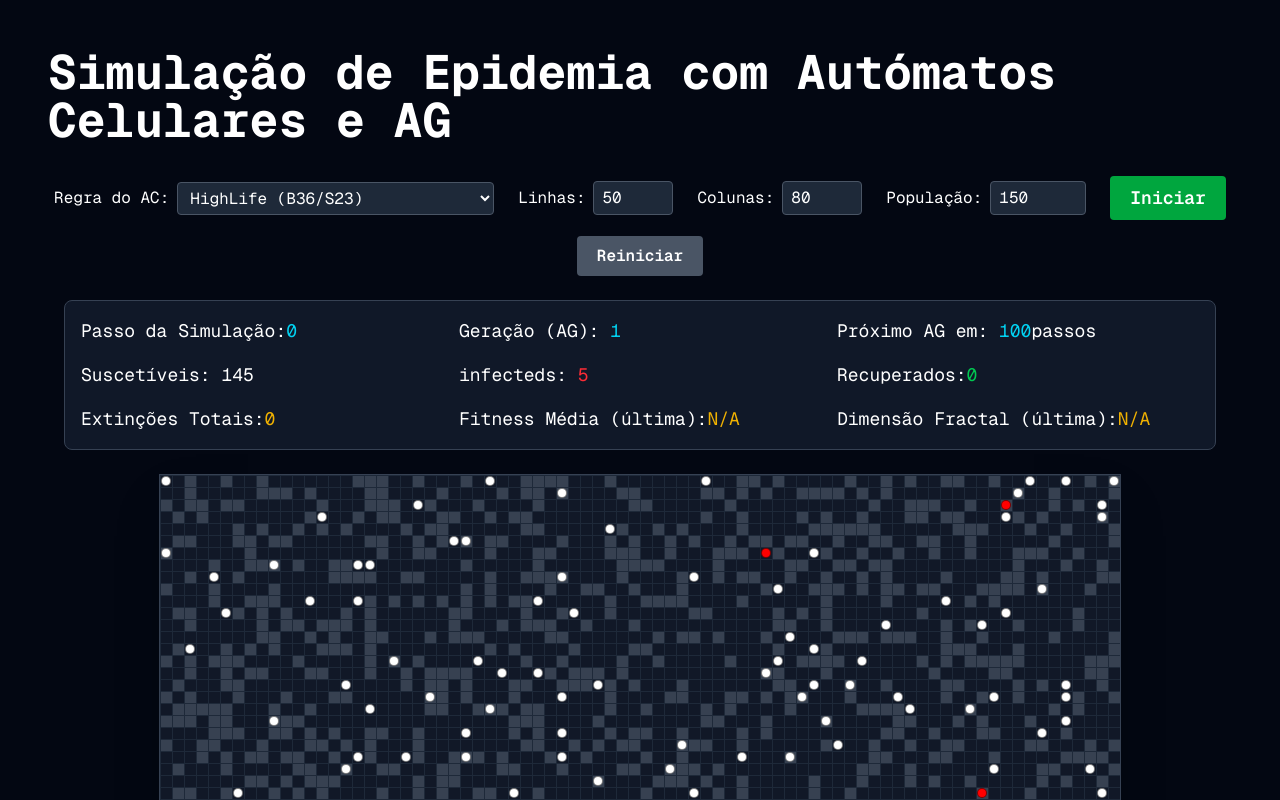
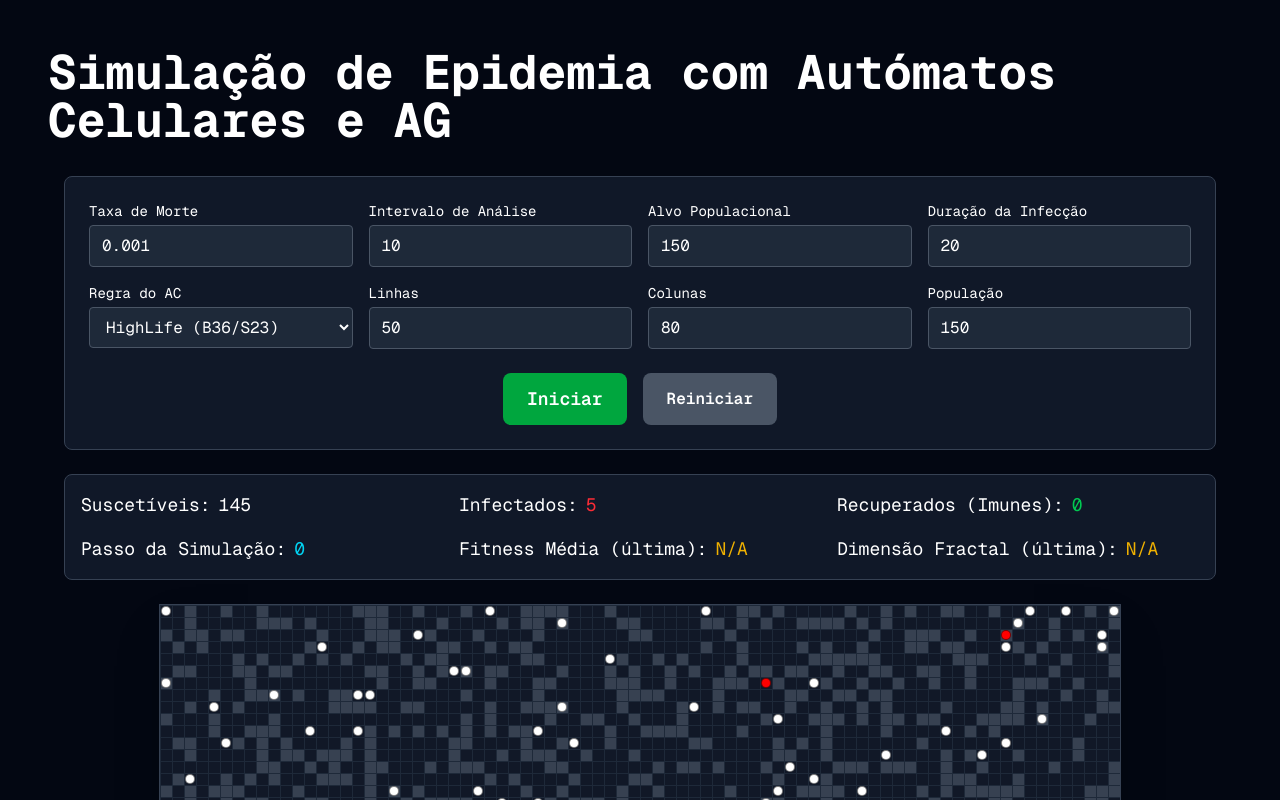
Before and after one commit to eugeniol2/cellular_automata, a Next.js app in the folder game-of-life-nextjs/: page / in a window 1280 px wide. Shown: the top 800 px of the page. Built offline with nearby package versions, Linux system fonts and the light colour scheme.

Commit message:
refactor: user interface inputs added and methods functions are now receiving props more cleary

```diff
--- a/game-of-life-nextjs/src/app/hooks/methods/index.ts
+++ b/game-of-life-nextjs/src/app/hooks/methods/index.ts
@@ -1,10 +1,14 @@
 import { Agent, createAgent, GENOME_LENGTH } from "@/app/agents/agent";
 
-const NEIGHBOR_RADIUS = 2; // infection range
-const INFECTION_DURATION = 20; // infection duration
 const MUTATION_RATE = 0.15;
 
-export function processInfection(agents: Agent[]): Set<number> {
+export function processInfection({
+  agents,
+  neighborRadius,
+}: {
+  agents: Agent[];
+  neighborRadius: number;
+}): Set<number> {
   const infected = agents.filter((a) => a.state === "infected");
   const newlyInfected = new Set<number>();
 
@@ -21,7 +25,7 @@ export function processInfection(agents: Agent[]): Set<number> {
         Math.abs(susceptible.row - infector.row),
         Math.abs(susceptible.col - infector.col)
       );
-      if (dist <= NEIGHBOR_RADIUS) {
+      if (dist <= neighborRadius) {
         infectedNeighbors++;
       }
     }
@@ -38,20 +42,26 @@ export function processInfection(agents: Agent[]): Set<number> {
   return newlyInfected;
 }
 
-export function updateAgentStates(
-  agents: Agent[],
-  newlyInfected: Set<number>
-): Agent[] {
+export function updateAgentStates({
+  agents,
+  newlyInfected,
+  infectionDuration,
+}: {
+  agents: Agent[];
+  newlyInfected: Set<number>;
+  infectionDuration: number;
+}): Agent[] {
   return agents.map((agent) => {
     const updatedAgent = { ...agent };
-
     if (
       updatedAgent.state === "suscetivel" &&
       newlyInfected.has(updatedAgent.id)
     ) {
       updatedAgent.state = "infected";
       updatedAgent.color = "red";
-      updatedAgent.infectionTimer = INFECTION_DURATION;
+      updatedAgent.infectionTimer = infectionDuration;
+      console.log(updatedAgent.infectionTimer);
+      console.log(infectionDuration);
     } else if (updatedAgent.state === "infected") {
       updatedAgent.infectionTimer -= 1;
       if (updatedAgent.infectionTimer <= 0) {
@@ -66,12 +76,17 @@ export function updateAgentStates(
   });
 }
 
-export function moveAgents(
-  agents: Agent[],
-  grid: number[][],
-  numRows: number,
-  numCols: number
-): Agent[] {
+export function moveAgents({
+  agents,
+  grid,
+  numRows,
+  numCols,
+}: {
+  agents: Agent[];
+  grid: number[][];
+  numRows: number;
+  numCols: number;
+}): Agent[] {
   const agentPositions = new Set(agents.map((a) => `${a.row},${a.col}`));
 
   return agents.map((agent) => {
@@ -99,13 +114,21 @@ export function moveAgents(
   });
 }
 
-export function handleExtinction(
-  agents: Agent[],
-  populationTarget: number,
-  nextAgentIdRef: React.MutableRefObject<number>,
-  numRows: number,
-  numCols: number
-): Agent[] | null {
+export function handleExtinction({
+  agents,
+  populationTarget,
+  nextAgentIdRef,
+  numRows,
+  numCols,
+  infectionDuration,
+}: {
+  agents: Agent[];
+  populationTarget: number;
+  nextAgentIdRef: React.MutableRefObject<number>;
+  numRows: number;
+  numCols: number;
+  infectionDuration: number;
+}): Agent[] | null {
   if (agents.length > 0) {
     return null;
   }
@@ -118,19 +141,25 @@ export function handleExtinction(
     if (newAgents[i]) {
       newAgents[i].state = "infected";
       newAgents[i].color = "red";
-      newAgents[i].infectionTimer = INFECTION_DURATION;
+      newAgents[i].infectionTimer = infectionDuration;
     }
   }
   return newAgents;
 }
 
-function reproduceAgents(
-  parents: Agent[],
-  numToCreate: number,
-  nextAgentIdRef: React.MutableRefObject<number>,
-  numRows: number,
-  numCols: number
-): Agent[] {
+function reproduceAgents({
+  parents,
+  numToCreate,
+  nextAgentIdRef,
+  numRows,
+  numCols,
+}: {
+  parents: Agent[];
+  numToCreate: number;
+  nextAgentIdRef: React.MutableRefObject<number>;
+  numRows: number;
+  numCols: number;
+}): Agent[] {
   if (parents.length === 0 || numToCreate === 0) {
     return [];
   }
@@ -177,24 +206,31 @@ function reproduceAgents(
   return newAgents;
 }
 
-export function processDeathAndReproduction(
-  agents: Agent[],
-  deathRate: number,
-  populationTarget: number,
-  nextAgentIdRef: React.MutableRefObject<number>,
-  numRows: number,
-  numCols: number
-): Agent[] {
+export function processDeathAndReproduction({
+  agents,
+  deathRate,
+  populationTarget,
+  nextAgentIdRef,
+  numRows,
+  numCols,
+}: {
+  agents: Agent[];
+  deathRate: number;
+  populationTarget: number;
+  nextAgentIdRef: React.MutableRefObject<number>;
+  numRows: number;
+  numCols: number;
+}): Agent[] {
   const survivingAgents = agents.filter(() => Math.random() > deathRate);
 
   const numToCreate = populationTarget - survivingAgents.length;
-  const children = reproduceAgents(
-    survivingAgents,
+  const children = reproduceAgents({
+    parents: survivingAgents,
     numToCreate,
     nextAgentIdRef,
     numRows,
-    numCols
-  );
+    numCols,
+  });
 
   return [...survivingAgents, ...children];
 }
--- a/game-of-life-nextjs/src/app/hooks/useSimulation.ts
+++ b/game-of-life-nextjs/src/app/hooks/useSimulation.ts
@@ -10,11 +10,6 @@ import {
   updateAgentStates,
 } from "./methods";
 
-const DEATH_RATE = 0.001;
-const ANALYSIS_INTERVAL = 10;
-const POPULATION_TARGET = 150;
-const INFECTION_DURATION = 20;
-
 export type CARuleStepFn = (
   prevGrid: CA_Grid,
   numRows: number,
@@ -24,8 +19,13 @@ export type CARuleStepFn = (
 export const useSimulation = (
   numRows: number,
   numCols: number,
-  initialAgentCount: number = POPULATION_TARGET,
-  caRuleStepFn: CARuleStepFn = highLifeStep
+  initialAgentCount: number = 150,
+  caRuleStepFn: CARuleStepFn = highLifeStep,
+  deathRate: number = 0.001,
+  analysisInterval: number = 10,
+  populationTarget: number = 150,
+  infectionDuration: number = 20,
+  infectionContagiousRange: number = 2
 ) => {
   const [grid, setGrid] = useState<number[][]>(() =>
     createEmptyGrid(numRows, numCols)
@@ -64,14 +64,14 @@ export const useSimulation = (
         if (initialAgents[i]) {
           initialAgents[i].state = "infected";
           initialAgents[i].color = "red";
-          initialAgents[i].infectionTimer = INFECTION_DURATION;
+          initialAgents[i].infectionTimer = infectionDuration;
         }
       }
       nextAgentId.current = initialAgentCount;
       return initialAgents;
     });
     setIsMounted(true);
-  }, [numRows, numCols, initialAgentCount]);
+  }, [numRows, numCols, initialAgentCount, infectionDuration]);
 
   const runSimulationStep = useCallback(() => {
     if (!runningRef.current || !isMounted) return;
@@ -80,30 +80,34 @@ export const useSimulation = (
       const nextGrid = caRuleStepFn(prevGrid, numRows, numCols);
 
       setAgents((prevAgents) => {
-        const currentPopulation = processDeathAndReproduction(
-          prevAgents,
-          DEATH_RATE,
-          POPULATION_TARGET,
-          nextAgentId,
+        const currentPopulation = processDeathAndReproduction({
+          agents: prevAgents,
+          deathRate,
+          populationTarget,
+          nextAgentIdRef: nextAgentId,
           numRows,
-          numCols
-        );
+          numCols,
+        });
 
-        const newlyInfected = processInfection(currentPopulation);
-        const processedAgents = updateAgentStates(
-          currentPopulation,
-          newlyInfected
-        );
+        const newlyInfected = processInfection({
+          agents: currentPopulation,
+          neighborRadius: infectionContagiousRange,
+        });
+        const processedAgents = updateAgentStates({
+          agents: currentPopulation,
+          newlyInfected: newlyInfected,
+          infectionDuration: infectionDuration,
+        });
 
-        const movedAgents = moveAgents(
-          processedAgents,
-          nextGrid,
+        const movedAgents = moveAgents({
+          agents: processedAgents,
+          grid: nextGrid,
           numRows,
-          numCols
-        );
+          numCols,
+        });
 
         const currentStep = simulationStepRef.current;
-        if ((currentStep + 1) % ANALYSIS_INTERVAL === 0) {
+        if ((currentStep + 1) % analysisInterval === 0) {
           const avgFitness =
             movedAgents.reduce((sum, a) => sum + a.fitness, 0) /
             movedAgents.length;
@@ -124,7 +128,17 @@ export const useSimulation = (
 
     setSimulationStep((prev) => prev + 1);
     setTimeout(runSimulationStep, 50);
-  }, [isMounted, caRuleStepFn, numRows, numCols]);
+  }, [
+    isMounted,
+    caRuleStepFn,
+    numRows,
+    numCols,
+    deathRate,
+    populationTarget,
+    infectionContagiousRange,
+    infectionDuration,
+    analysisInterval,
+  ]);
 
   const start = () => {
     if (!isMounted) return;
@@ -155,7 +169,7 @@ export const useSimulation = (
         if (initialAgents[i]) {
           initialAgents[i].state = "infected";
           initialAgents[i].color = "red";
-          initialAgents[i].infectionTimer = INFECTION_DURATION;
+          initialAgents[i].infectionTimer = infectionDuration;
         }
       }
       nextAgentId.current = initialAgentCount;
--- a/game-of-life-nextjs/src/app/page.tsx
+++ b/game-of-life-nextjs/src/app/page.tsx
@@ -6,7 +6,6 @@ import { useSimulation } from "./hooks/useSimulation";
 import { caRuleOptions } from "./utils/caRules";
 
 const POPULATION_SIZE = 150;
-const GA_INTERVAL = 100;
 
 export default function Home() {
   const [numRows, setNumRows] = React.useState(50);
@@ -15,6 +14,10 @@ export default function Home() {
   const [selectedRuleId, setSelectedRuleId] = React.useState(
     caRuleOptions[0].id
   );
+  const [deathRate, setDeathRate] = React.useState(0.001);
+  const [analysisInterval, setAnalysisInterval] = React.useState(10);
+  const [populationTarget, setPopulationTarget] = React.useState(150);
+  const [infectionDuration, setInfectionDuration] = React.useState(20);
   const selectedRule =
     caRuleOptions.find((r) => r.id === selectedRuleId) || caRuleOptions[0];
 
@@ -25,16 +28,21 @@ export default function Home() {
     start,
     stop,
     reset,
-
     simulationStep,
-    generation,
-    extinctionCount,
     avgFitnessHistory,
     dimensionHistory,
-  } = useSimulation(numRows, numCols, agentCount, selectedRule.stepFn);
+  } = useSimulation(
+    numRows,
+    numCols,
+    agentCount,
+    selectedRule.stepFn,
+    deathRate,
+    analysisInterval,
+    populationTarget,
+    infectionDuration
+  );
 
-  const stepsToNextGA = GA_INTERVAL - (simulationStep % GA_INTERVAL);
-
+  // Handlers for input changes
   const handleRowsChange = (e: React.ChangeEvent<HTMLInputElement>) => {
     setNumRows(Math.max(10, Math.min(100, Number(e.target.value))));
   };
@@ -42,9 +50,28 @@ export default function Home() {
     setNumCols(Math.max(10, Math.min(100, Number(e.target.value))));
   };
   const handleAgentCountChange = (e: React.ChangeEvent<HTMLInputElement>) => {
-    setAgentCount(Math.max(10, Math.min(500, Number(e.target.value))));
+    setAgentCount(Number(e.target.value) || 0);
+  };
+  const handleDeathRateChange = (e: React.ChangeEvent<HTMLInputElement>) => {
+    setDeathRate(Math.max(0, Math.min(1, Number(e.target.value))));
+  };
+  const handleAnalysisIntervalChange = (
+    e: React.ChangeEvent<HTMLInputElement>
+  ) => {
+    setAnalysisInterval(Math.max(1, Math.min(100, Number(e.target.value))));
+  };
+  const handlePopulationTargetChange = (
+    e: React.ChangeEvent<HTMLInputElement>
+  ) => {
+    setPopulationTarget(Math.max(10, Math.min(500, Number(e.target.value))));
+  };
+  const handleInfectionDurationChange = (
+    e: React.ChangeEvent<HTMLInputElement>
+  ) => {
+    setInfectionDuration(Number(e.target.value) || 0);
   };
 
+  // Count agent states
   const suscetiveisCount = agents.filter(
     (a) => a.state === "suscetivel"
   ).length;
@@ -59,15 +86,85 @@ export default function Home() {
         Simulação de Epidemia com Autómatos Celulares e AG
       </h1>
 
-      <div className="mb-6 flex flex-wrap items-center justify-center gap-x-6 gap-y-4">
-        <div className="flex items-center space-x-2">
-          <label htmlFor="ca-rule">Regra do AC:</label>
+      {/* Control Panel Container */}
+      <div className="w-full max-w-6xl bg-gray-900 p-6 rounded-lg border border-gray-700 mb-6">
+        {/* First Row of Controls */}
+        <div className="grid grid-cols-4 gap-4 mb-4">
+          <div className="flex flex-col">
+            <label htmlFor="death-rate" className="text-sm mb-1">
+              Taxa de Morte
+            </label>
+            <input
+              id="death-rate"
+              type="number"
+              step="0.001"
+              min="0"
+              max="1"
+              value={deathRate}
+              onChange={handleDeathRateChange}
+              disabled={running}
+              className="w-full px-3 py-2 rounded bg-gray-800 border border-gray-600 focus:ring-2 focus:ring-blue-500"
+            />
+          </div>
+
+          <div className="flex flex-col">
+            <label htmlFor="analysis-interval" className="text-sm mb-1">
+              Intervalo de Análise
+            </label>
+            <input
+              id="analysis-interval"
+              type="number"
+              min="1"
+              value={analysisInterval}
+              onChange={handleAnalysisIntervalChange}
+              disabled={running}
+              className="w-full px-3 py-2 rounded bg-gray-800 border border-gray-600 focus:ring-2 focus:ring-blue-500"
+            />
+          </div>
+
+          <div className="flex flex-col">
+            <label htmlFor="population-target" className="text-sm mb-1">
+              Alvo Populacional
+            </label>
+            <input
+              id="population-target"
+              type="number"
+              min="10"
+              value={populationTarget}
+              onChange={handlePopulationTargetChange}
+              disabled={running}
+              className="w-full px-3 py-2 rounded bg-gray-800 border border-gray-600 focus:ring-2 focus:ring-blue-500"
+            />
+          </div>
+
+          <div className="flex flex-col">
+            <label htmlFor="infection-duration" className="text-sm mb-1">
+              Duração da Infecção
+            </label>
+            <input
+              id="infection-duration"
+              type="number"
+              min="1"
+              value={infectionDuration}
+              onChange={handleInfectionDurationChange}
+              disabled={running}
+              className="w-full px-3 py-2 rounded bg-gray-800 border border-gray-600 focus:ring-2 focus:ring-blue-500"
+            />
+          </div>
+        </div>
+
+        {/* Second Row of Controls */}
+        <div className="grid grid-cols-4 gap-4 mb-6">
+          <div className="flex flex-col">
+            <label htmlFor="ca-rule" className="text-sm mb-1">
+              Regra do AC
+            </label>
             <select
               id="ca-rule"
               value={selectedRuleId}
               onChange={(e) => setSelectedRuleId(e.target.value)}
               disabled={running}
-            className="px-2 py-1 rounded bg-gray-800 border border-gray-600 focus:outline-none focus:ring-2 focus:ring-blue-500"
+              className="w-full px-3 py-2 rounded bg-gray-800 border border-gray-600 focus:ring-2 focus:ring-blue-500"
             >
               {caRuleOptions.map((rule) => (
                 <option key={rule.id} value={rule.id}>
@@ -77,8 +174,10 @@ export default function Home() {
             </select>
           </div>
 
-        <div className="flex items-center space-x-2">
-          <label htmlFor="rows">Linhas:</label>
+          <div className="flex flex-col">
+            <label htmlFor="rows" className="text-sm mb-1">
+              Linhas
+            </label>
             <input
               id="rows"
               type="number"
@@ -87,11 +186,14 @@ export default function Home() {
               value={numRows}
               onChange={handleRowsChange}
               disabled={running}
-            className="w-20 px-2 py-1 rounded bg-gray-800 border border-gray-600"
+              className="w-full px-3 py-2 rounded bg-gray-800 border border-gray-600 focus:ring-2 focus:ring-blue-500"
             />
           </div>
-        <div className="flex items-center space-x-2">
-          <label htmlFor="cols">Colunas:</label>
+
+          <div className="flex flex-col">
+            <label htmlFor="cols" className="text-sm mb-1">
+              Colunas
+            </label>
             <input
               id="cols"
               type="number"
@@ -100,12 +202,14 @@ export default function Home() {
               value={numCols}
               onChange={handleColsChange}
               disabled={running}
-            className="w-20 px-2 py-1 rounded bg-gray-800 border border-gray-600"
+              className="w-full px-3 py-2 rounded bg-gray-800 border border-gray-600 focus:ring-2 focus:ring-blue-500"
             />
           </div>
 
-        <div className="flex items-center space-x-2">
-          <label htmlFor="agent-count">População:</label>
+          <div className="flex flex-col">
+            <label htmlFor="agent-count" className="text-sm mb-1">
+              População
+            </label>
             <input
               id="agent-count"
               type="number"
@@ -114,12 +218,16 @@ export default function Home() {
               value={agentCount}
               onChange={handleAgentCountChange}
               disabled={running}
-            className="w-24 px-2 py-1 rounded bg-gray-800 border border-gray-600"
+              className="w-full px-3 py-2 rounded bg-gray-800 border border-gray-600 focus:ring-2 focus:ring-blue-500"
             />
           </div>
+        </div>
+
+        {/* Action Buttons */}
+        <div className="flex justify-center space-x-4">
           <button
             onClick={running ? stop : start}
-          className={`px-5 py-2 rounded font-semibold transition-colors duration-200 text-lg ${
+            className={`px-6 py-3 rounded-lg font-semibold transition-colors duration-200 text-lg ${
               running
                 ? "bg-red-600 hover:bg-red-700"
                 : "bg-green-600 hover:bg-green-700"
@@ -130,41 +238,35 @@ export default function Home() {
           <button
             onClick={reset}
             disabled={running}
-          className="px-5 py-2 rounded font-semibold bg-gray-600 hover:bg-gray-700 disabled:opacity-50"
+            className="px-6 py-3 rounded-lg font-semibold bg-gray-600 hover:bg-gray-700 disabled:opacity-50"
           >
             Reiniciar
           </button>
         </div>
+      </div>
 
+      {/* Stats Panel */}
       <div className="w-full max-w-6xl bg-gray-900 p-4 rounded-lg border border-gray-700 mb-6 grid grid-cols-3 gap-4 text-lg">
         <div>
-          Passo da Simulação:
-          <span className="text-cyan-400">{simulationStep}</span>
+          Suscetíveis:
+          <span className="text-white ml-2">{suscetiveisCount}</span>
         </div>
         <div>
-          Geração (AG): <span className="text-cyan-400">{generation}</span>
+          Infectados:
+          <span className="text-red-500 ml-2">{infectedsCount}</span>
         </div>
         <div>
-          Próximo AG em: <span className="text-cyan-400">{stepsToNextGA}</span>
-          passos
+          Recuperados (Imunes):
+          <span className="text-green-500 ml-2">{recuperadosCount}</span>
         </div>
         <div>
-          Suscetíveis: <span className="text-white">{suscetiveisCount}</span>
+          Passo da Simulação:
+          <span className="text-cyan-400 ml-2">{simulationStep}</span>
         </div>
-        <div>
-          infecteds: <span className="text-red-500">{infectedsCount}</span>
-        </div>
-        <div>
-          Recuperados:
-          <span className="text-green-500">{recuperadosCount}</span>
-        </div>
-        <div>
-          Extinções Totais:
-          <span className="text-yellow-500">{extinctionCount}</span>
-        </div>
+
         <div>
           Fitness Média (última):
-          <span className="text-yellow-500">
+          <span className="text-yellow-500 ml-2">
             {avgFitnessHistory.length > 0
               ? avgFitnessHistory[avgFitnessHistory.length - 1].toFixed(1)
               : "N/A"}
@@ -172,7 +274,7 @@ export default function Home() {
         </div>
         <div>
           Dimensão Fractal (última):
-          <span className="text-yellow-500">
+          <span className="text-yellow-500 ml-2">
             {dimensionHistory.length > 0
               ? dimensionHistory[dimensionHistory.length - 1].toFixed(3)
               : "N/A"}
```
Lines whose indentation alone changed are shown as unchanged.
